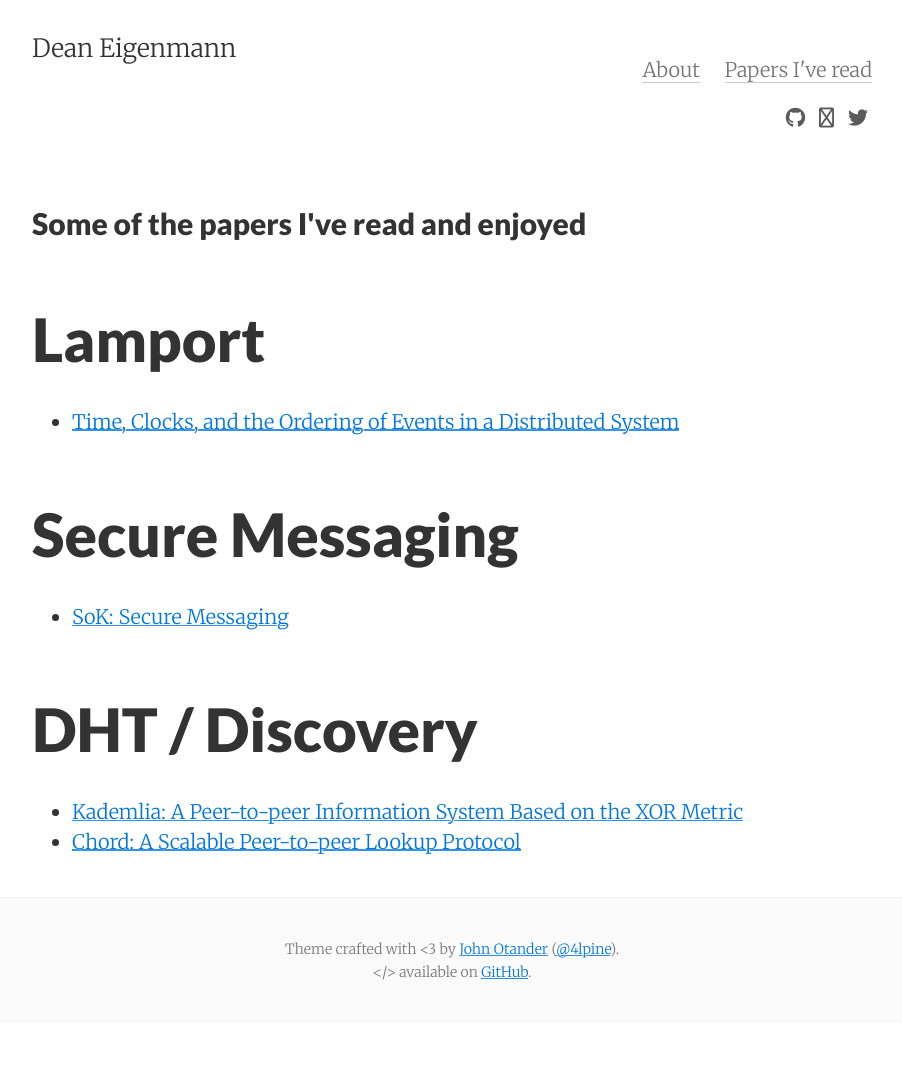
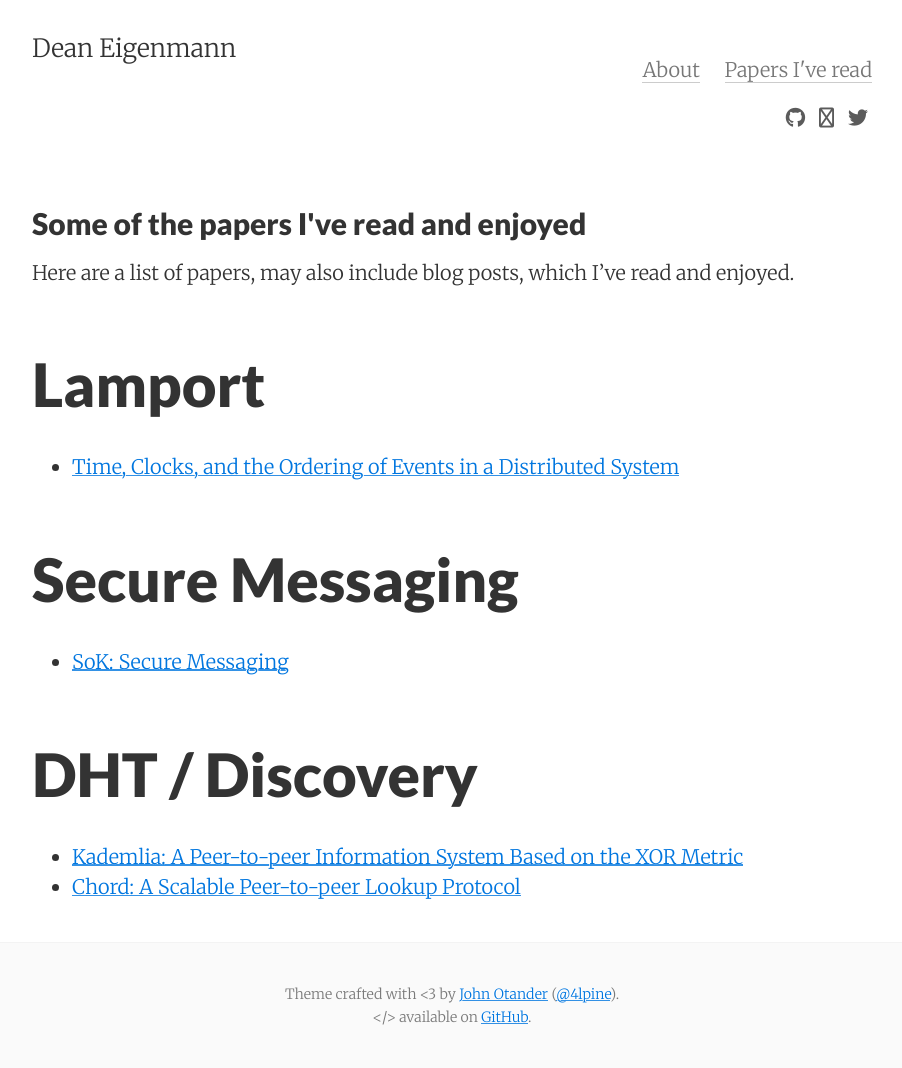
Before and after one commit to decanus/dean.eigenmann.me, a Jekyll site: the page built from papers_i_loved.md, in a window 1280 px wide. Shown: the whole page, without its empty margins (188-1090 px from the left). Built offline with Jekyll 4.4.1, drawn with Linux system fonts in a browser that asks for light colours; nearby versions of some CDN libraries; before the commit the page ends 1023 px from its top, so only the background shows below that.

Commit message:
Update papers_i_loved.md

```diff
--- a/papers_i_loved.md
+++ b/papers_i_loved.md
@@ -5,6 +5,8 @@ title: Some of the papers I've read and enjoyed
 permalink: /papers-i-loved/
 tags: papers-i-loved
 ---
+
+Here are a list of papers, may also include blog posts, which I've read and enjoyed.
 
 # Lamport
  - [Time, Clocks, and the Ordering of Events in a Distributed System ](https://lamport.azurewebsites.net/pubs/time-clocks.pdf)
```
